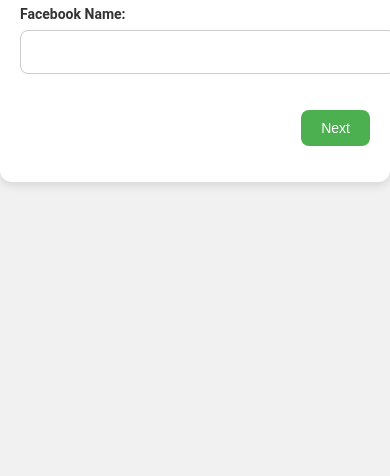
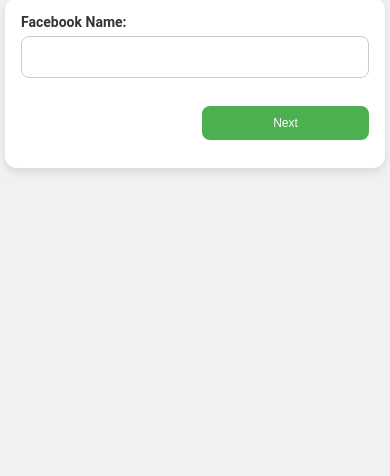
Before and after one commit to pasavouch/pasavouch-form, a plain HTML site: page index.html in a window 390 px wide. Shown: the part 368-844 px from the top of the page. Drawn offline with Linux system fonts and the light colour scheme.

Commit message:
Update index.html

```diff
--- a/index.html
+++ b/index.html
@@ -29,8 +29,8 @@
     form {
       background: #fff;
       width: 100%;
-      max-width: 400px;
-      padding: 30px;
+      max-width: 380px;
+      padding: 20px;
       border-radius: 12px;
       box-shadow: 0 4px 8px rgba(0, 0, 0, 0.1);
       box-sizing: border-box;
@@ -48,7 +48,7 @@
 
     label {
       display: block;
-      margin-bottom: 8px;
+      margin-bottom: 6px;
       font-size: 14px;
       font-weight: bold;
     }
@@ -56,10 +56,11 @@
     input, select, button {
       width: 100%;
       padding: 12px;
-      margin-bottom: 16px;
+      margin-bottom: 12px;
       border: 1px solid #ccc;
       border-radius: 8px;
-      font-size: 16px;
+      font-size: 14px;
+      box-sizing: border-box; /* Make sure the padding is included in the width */
     }
 
     input:focus, select:focus {
@@ -72,9 +73,9 @@
       color: white;
       border: none;
       cursor: pointer;
-      font-size: 16px;
+      font-size: 14px;
       border-radius: 8px;
-      padding: 14px;
+      padding: 12px;
     }
 
     button:hover {
@@ -88,12 +89,12 @@
     .button-group {
       display: flex;
       justify-content: space-between;
-      margin-top: 20px;
+      margin-top: 16px;
     }
 
     .button-group button {
-      width: auto; /* Button width adjusted to content */
-      padding: 10px 20px;
+      width: 48%; /* Buttons take up equal width */
+      padding: 10px;
       font-size: 14px;
     }
 
@@ -107,19 +108,19 @@
     /* Responsive Design */
     @media (max-width: 600px) {
       h1 {
-        font-size: 22px;
+        font-size: 20px;
       }
 
       form {
-        padding: 20px;
+        padding: 16px;
       }
 
       input, select, button {
-        font-size: 16px;
+        font-size: 14px;
       }
 
       .button-group button {
-        font-size: 14px;
+        font-size: 12px;
       }
     }
   </style>
```
